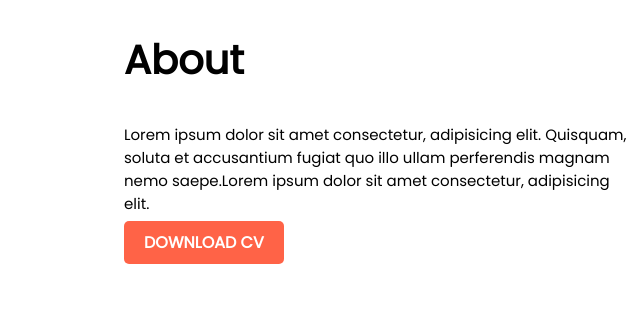
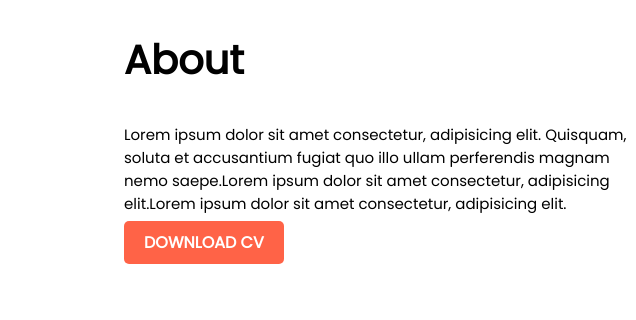
Before and after one commit to milydatta/My-personal-website, a plain HTML site: page index.html in a window 1280 px wide. Shown: the part 603-923 px from the top of the page, 644-1280 px from the left. Drawn offline with Linux system fonts and the light colour scheme.

Commit message:
some update

```diff
--- a/index.html
+++ b/index.html
@@ -28,7 +28,7 @@
            <h1 class="about">About</h1>
            <p>Lorem ipsum dolor sit amet consectetur, adipisicing elit. Quisquam, soluta et accusantium fugiat
                quo illo ullam perferendis magnam nemo saepe.Lorem ipsum dolor sit amet consectetur,
-                adipisicing elit.</p>
+                adipisicing elit.Lorem ipsum dolor sit amet consectetur, adipisicing elit.</p>
 
             <a class="button"target="-blank"href="">DOWNLOAD CV</a>
         </div>
```
